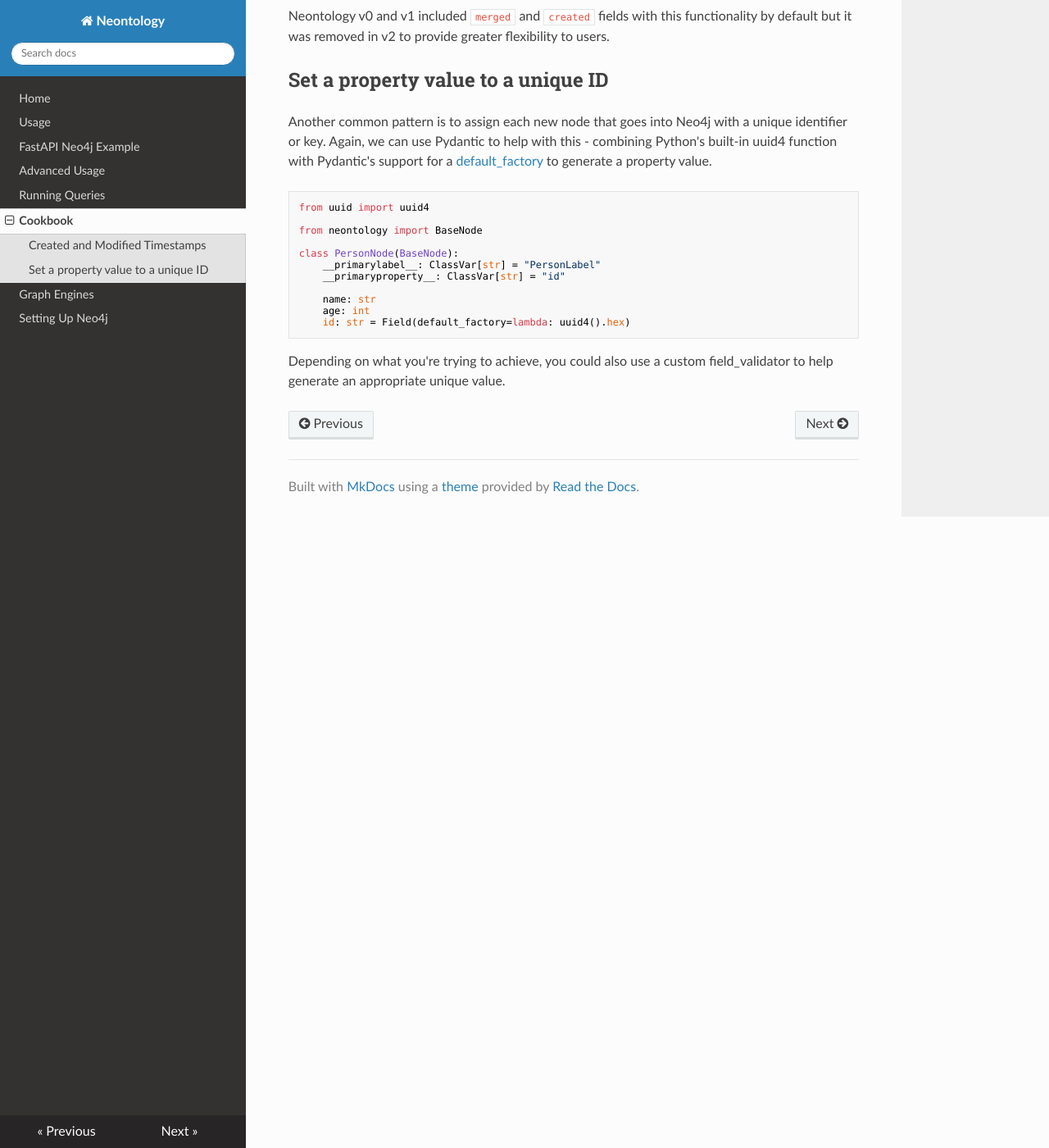
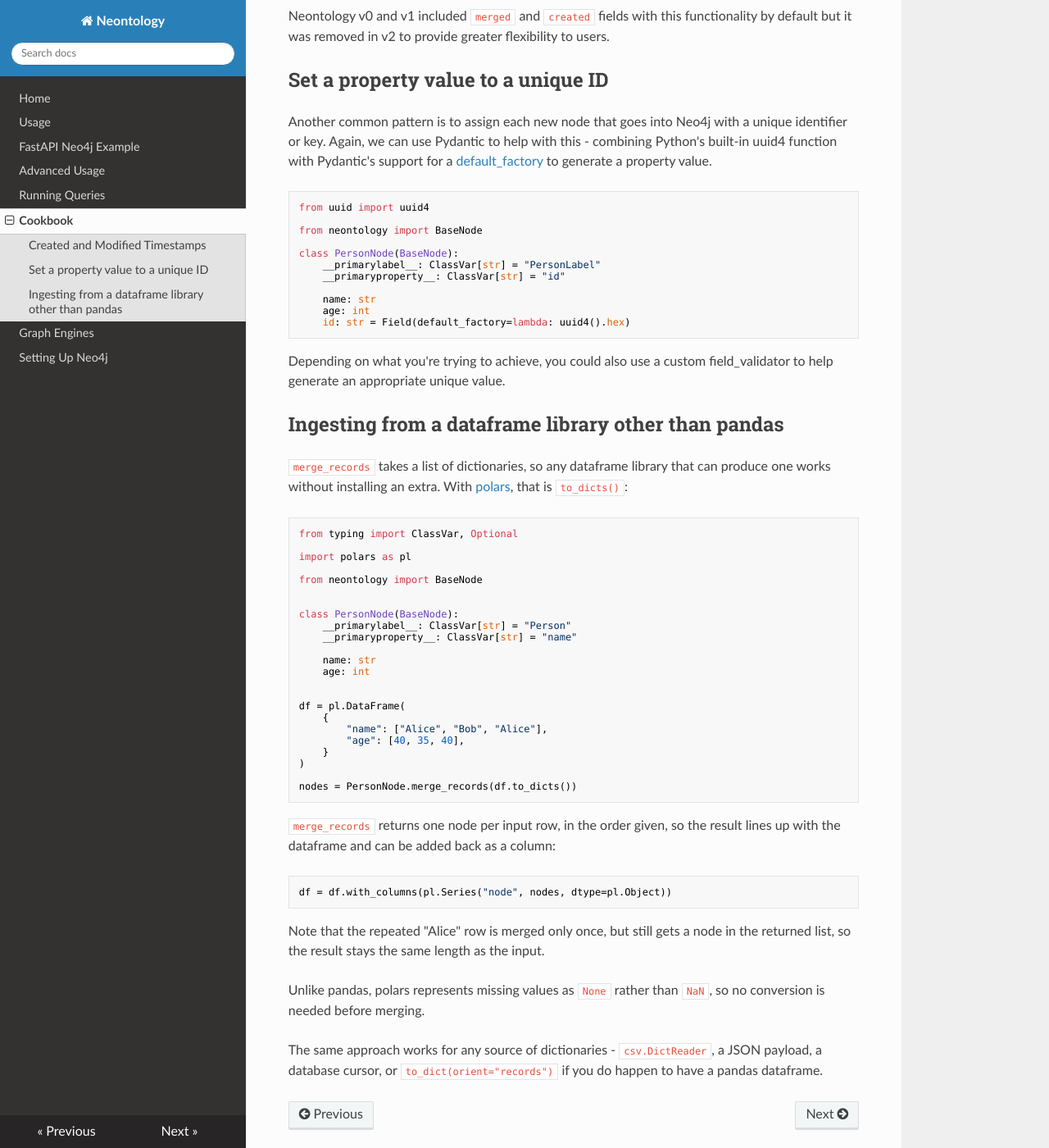
Before and after one commit to ontolocy/neontology, an MkDocs documentation site: the page built from docs/recipes.md, in a window 1280 px wide and 1400 px high, scrolled down 1054 px. Shown: the whole window at 82% size. Built offline with MkDocs 1.6.1, drawn with Linux system fonts in a browser that asks for light colours; nearby versions of some CDN libraries.

Commit message:
make pandas an optional extra
pandas was a required dependency used by exactly two convenience methods, and
importing it accounted for roughly half of `import neontology` - 181ms of
372ms - which everyone paid whether or not they touched a dataframe. Now that
merge_records is the canonical ingest path and merge_df is a wrapper over it,
the dependency can move behind an extra.

- pandas moves to a [pandas] extra; [all] now means [grand,pandas]
- basenode and baserelationship import pandas only for type checking, and
  merge_df imports it when called
- calling merge_df without it raises an ImportError naming the extra and
  pointing at merge_records, which needs no extra dependencies
- the pandas-dependent test modules skip when it is absent, and the
  minimal-install CI job now asserts both optional extras are missing before
  it runs, so it fails loudly if either creeps back into the default install

Import time without pandas drops to 204ms.

Documentation is updated throughout: the README and index no longer describe
neontology as needing pandas, installation covers the extras, and usage leads
with merge_records. The cookbook gains a polars example - merge_records takes
the output of df.to_dicts() directly, verified against polars 1.44.

Per-test outcomes for neo4j and memgraph are identical.

Co-Authored-By: Claude Opus 5 <noreply@anthropic.com>

````diff
--- a/docs/recipes.md
+++ b/docs/recipes.md
@@ -69,3 +69,51 @@ class PersonNode(BaseNode):
 ```
 
 Depending on what you're trying to achieve, you could also use a custom field_validator to help generate an appropriate unique value.
+
+## Ingesting from a dataframe library other than pandas
+
+`merge_records` takes a list of dictionaries, so any dataframe library that can produce
+one works without installing an extra. With [polars](https://pola.rs), that is `to_dicts()`:
+
+```python
+from typing import ClassVar, Optional
+
+import polars as pl
+
+from neontology import BaseNode
+
+
+class PersonNode(BaseNode):
+    __primarylabel__: ClassVar[str] = "Person"
+    __primaryproperty__: ClassVar[str] = "name"
+
+    name: str
+    age: int
+
+
+df = pl.DataFrame(
+    {
+        "name": ["Alice", "Bob", "Alice"],
+        "age": [40, 35, 40],
+    }
+)
+
+nodes = PersonNode.merge_records(df.to_dicts())
+```
+
+`merge_records` returns one node per input row, in the order given, so the result lines
+up with the dataframe and can be added back as a column:
+
+```python
+df = df.with_columns(pl.Series("node", nodes, dtype=pl.Object))
+```
+
+Note that the repeated "Alice" row is merged only once, but still gets a node in the
+returned list, so the result stays the same length as the input.
+
+Unlike pandas, polars represents missing values as `None` rather than `NaN`, so no
+conversion is needed before merging.
+
+The same approach works for any source of dictionaries - `csv.DictReader`, a JSON
+payload, a database cursor, or `to_dict(orient="records")` if you do happen to have a
+pandas dataframe.
````
Also changed, not shown: CHANGELOG.md (+1 -0 lines), README.md (+30 -9 lines), docs/index.md (+14 -9 lines), docs/usage.md (+33 -11 lines), pyproject.toml (+7 -2 lines), 8 other files.
